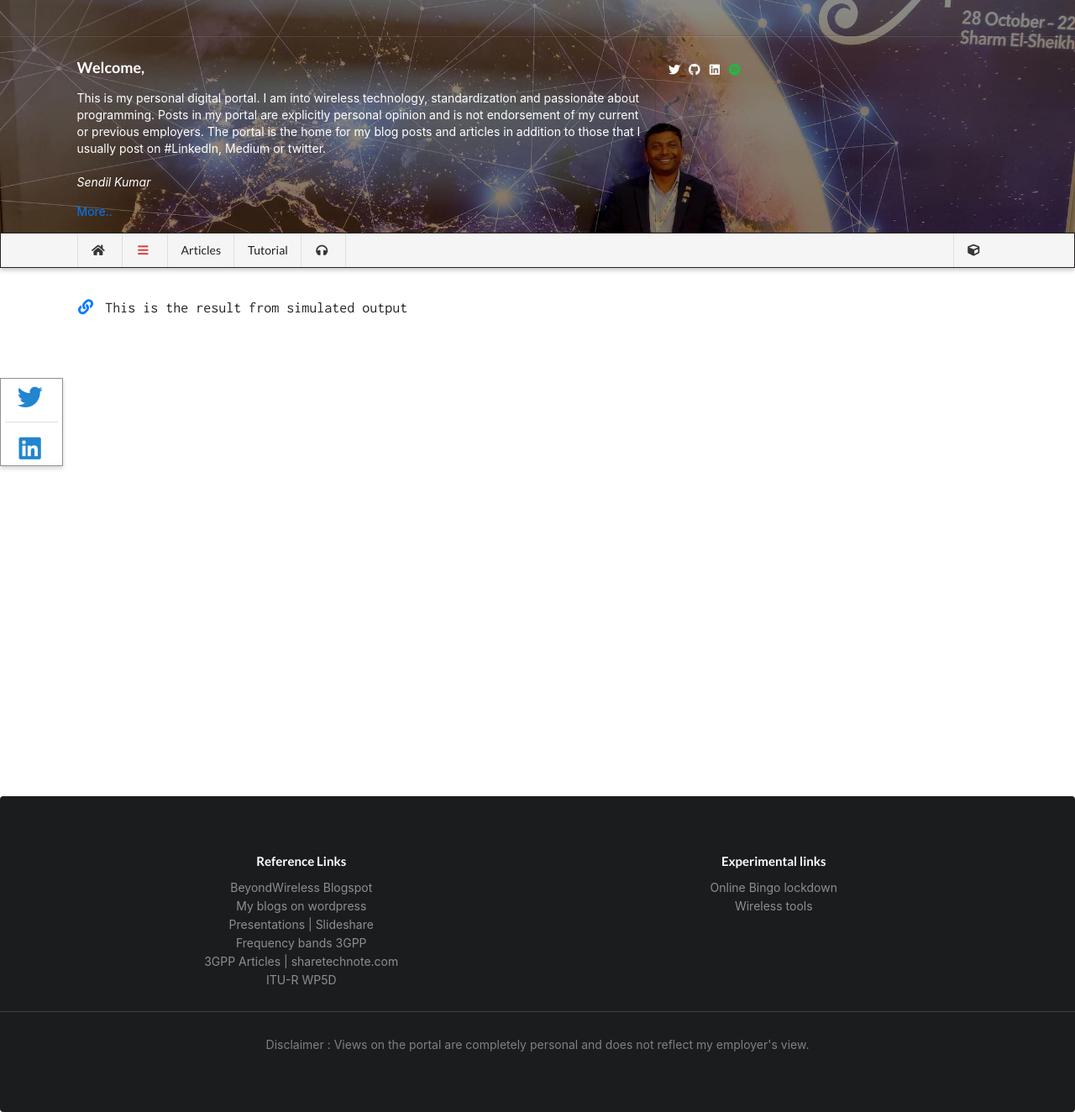
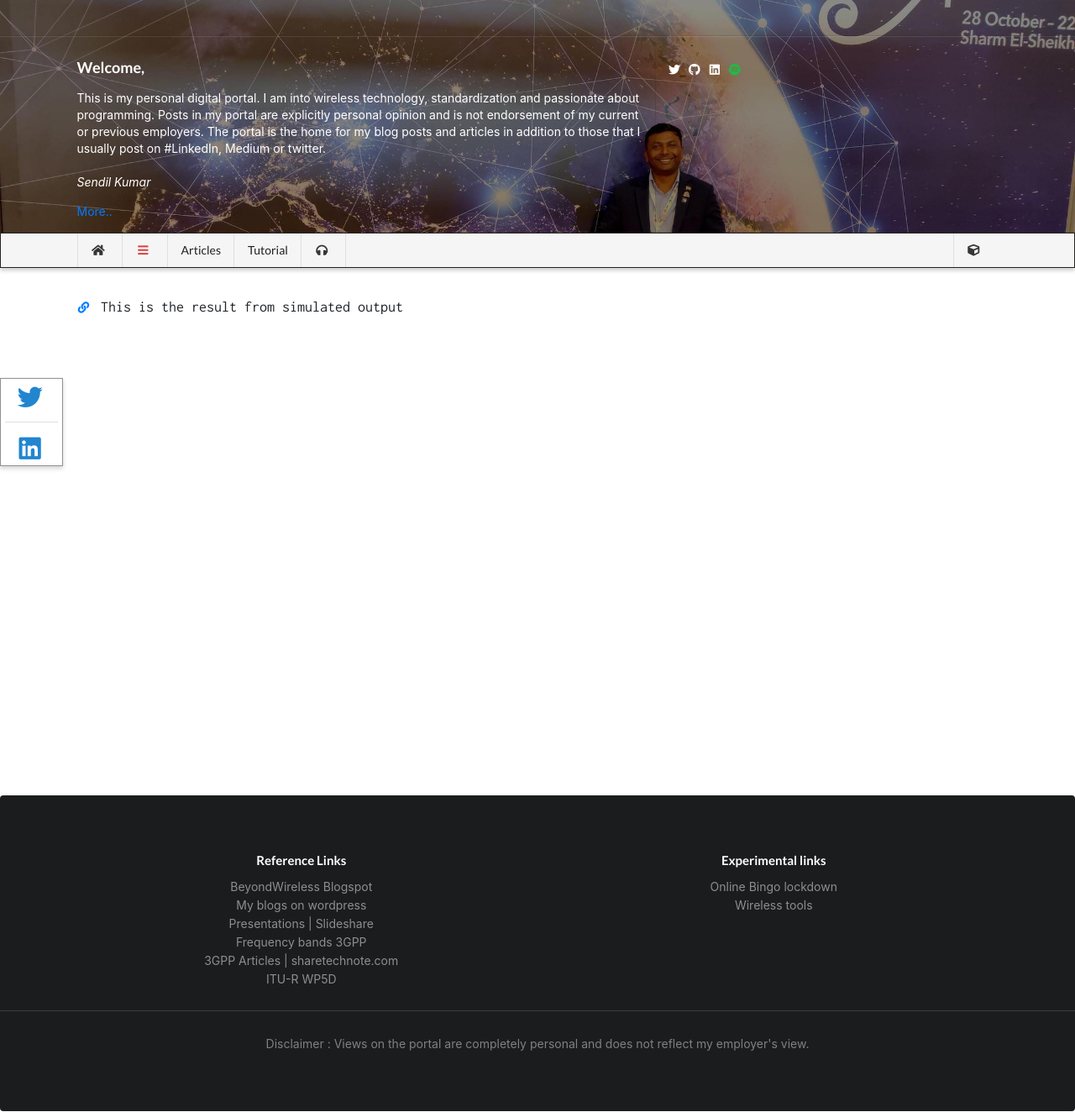
Before and after one commit to wiless/wiless.github.io, a Jekyll site: the page built from _apps/cellular.html, in a window 1280 px wide. Shown: the whole page at 84% size. Built offline with Jekyll 4.4.1, drawn with Linux system fonts in a browser that asks for light colours; nearby versions of some CDN libraries; some web fonts are replaced; comment, search, counter and statistics services are not loaded; a style sheet for code colours, icons or effects is not loaded.

Commit message:
Update wide.html

```diff
--- a/_layouts/wide.html
+++ b/_layouts/wide.html
@@ -17,7 +17,7 @@
    {% endif %}
    <br>
                              <div class="contentfont">
-<a target=_blank href="https://github.com/wiless/wiless.github.io/edit/master/{{page.path}}"><i class="linkify icon"></i></a>
+<a target=_blank href="https://github.com/wiless/wiless.github.io/edit/master/{{page.path}}"><i class="linkify small icon"></i></a>
                                 {{content}}
 
                                 {% if page.comments %}
```
